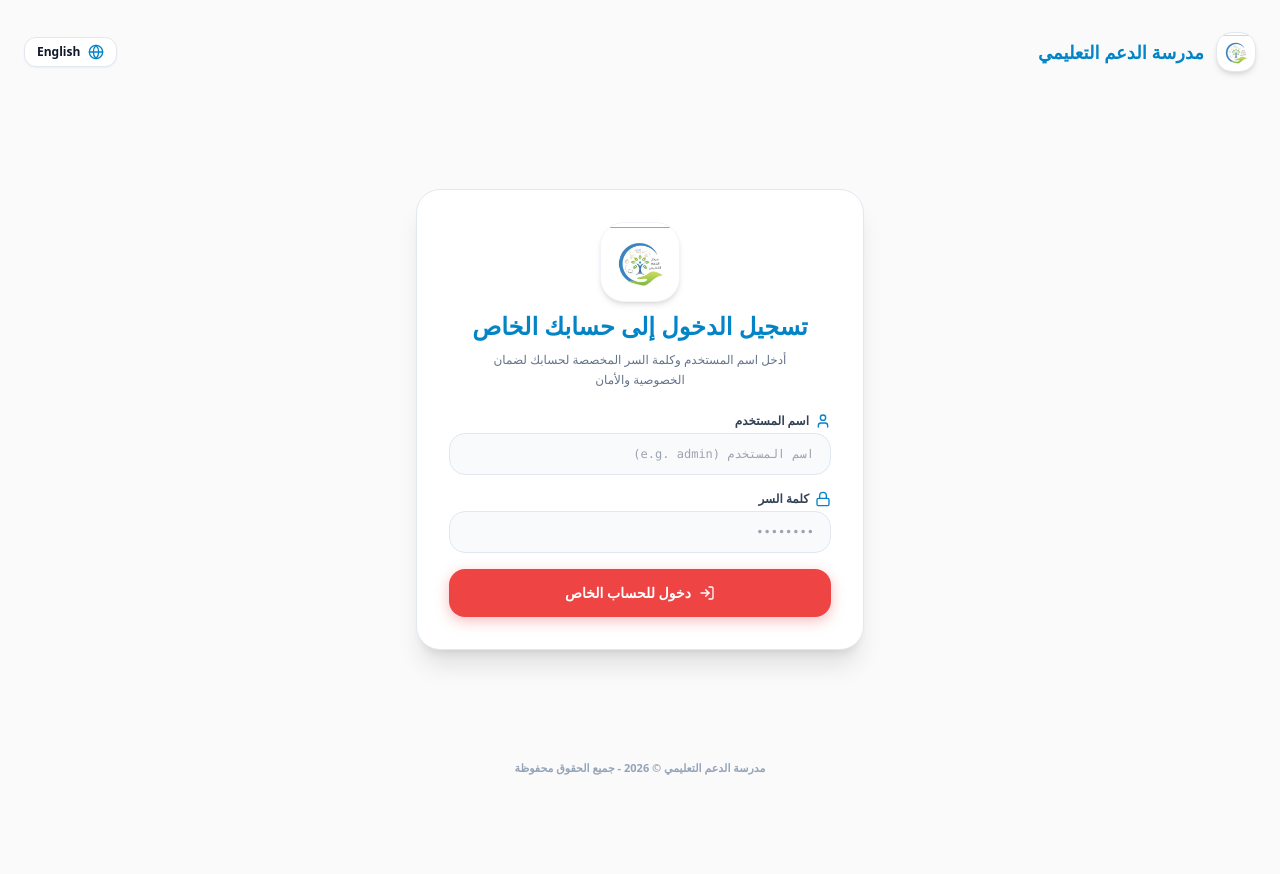
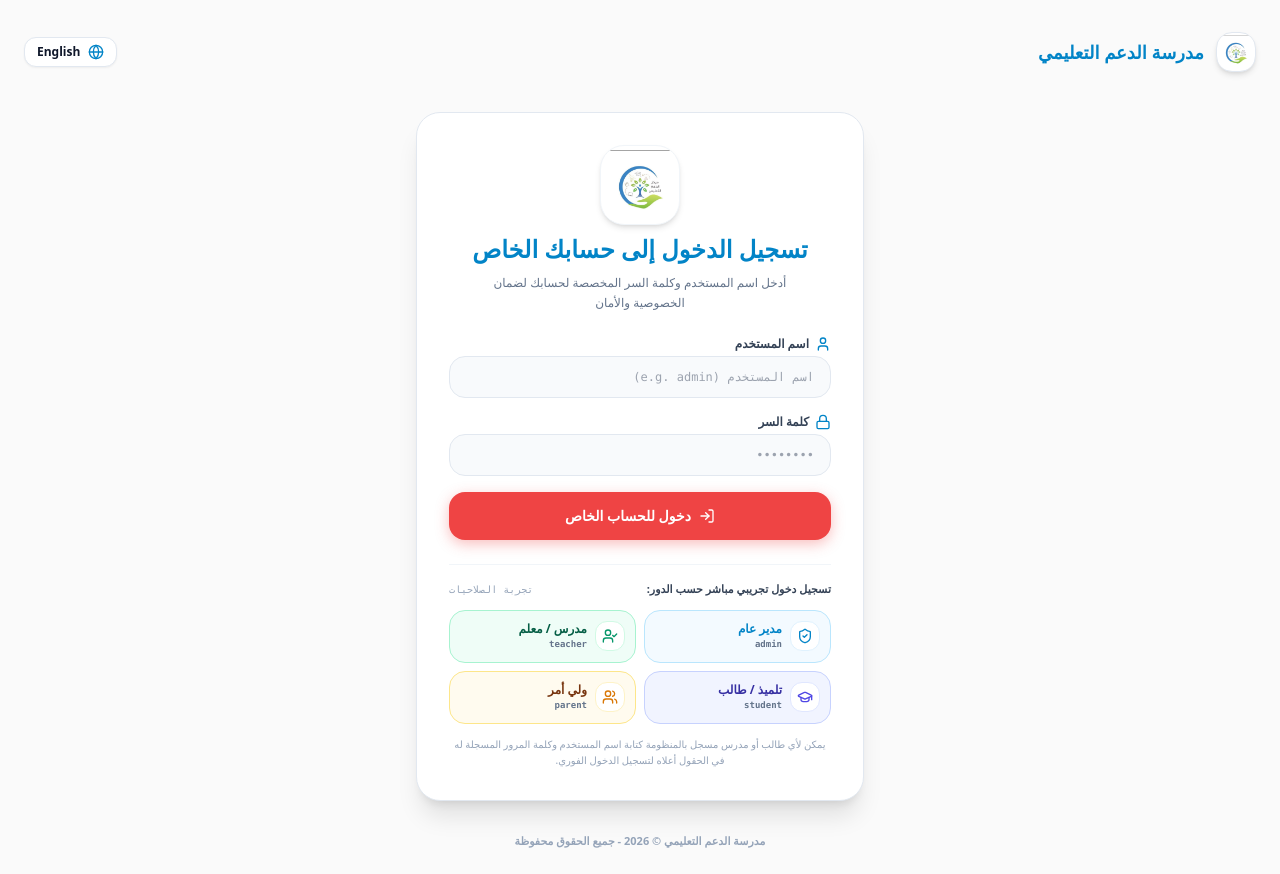
Before and after one commit to husseinmasarra/new-school, a React (Vite) app: page /#/dashboard in a window 1280 px wide. Before the commit the page ends 800 px from the top, so only its background shows below. Built offline with nearby package versions, Linux system fonts and the light colour scheme; no server answers; the database is empty; sample sign-in values are in the browser's storage.

Commit message:
feat: complete role-based permissions for admin, teacher, student and parent with quick login and live preview

```diff
--- a/src/components/Header.jsx
+++ b/src/components/Header.jsx
@@ -14,6 +14,8 @@ import {
   Bell,
   Smartphone,
   Search,
+  UserCheck,
+  Users,
   X
 } from'lucide-react';
 
@@ -26,6 +28,7 @@ export const Header = ({activeTab, setActiveTab, setIsSidebarOpen}) => {
     switchLang,
     currentUser,
     currentRole,
+    login,
     logout,
     updateUserAvatar,
     students,
@@ -474,6 +477,94 @@ export const Header = ({activeTab, setActiveTab, setIsSidebarOpen}) => {
               />
             </div>
 
+            {/* Role & Permissions Switcher (Instant preview for Admin) */}
+            <div className="space-y-2 pt-3 border-t border-slate-100">
+              <label className="text-xs font-bold text-slate-800 flex items-center justify-between">
+                <span>{lang === 'ar' ? 'تبديل الدور ومعاينة الصلاحيات فوراً:' : 'Switch Role & Test Permissions:'}</span>
+                <span className="text-[10px] text-emerald-600 font-mono bg-emerald-50 px-2 py-0.5 rounded-md font-bold">
+                  {currentUser?.roleTitle || currentUser?.role}
+                </span>
+              </label>
+
+              <div className="grid grid-cols-2 gap-2">
+                <button
+                  type="button"
+                  onClick={() => {
+                    login('admin', '123123123');
+                    setShowAvatarModal(false);
+                  }}
+                  className={`p-2.5 rounded-xl border text-xs font-bold transition-all cursor-pointer flex items-center gap-2 ${
+                    currentRole === 'admin'
+                      ? 'border-[#0284C7] bg-sky-50 text-[#0284C7] ring-2 ring-[#0284C7]'
+                      : 'border-slate-200 hover:bg-slate-50 text-slate-700'
+                  }`}
+                >
+                  <ShieldCheck className="w-4 h-4 text-[#0284C7] shrink-0" />
+                  <div className="text-right">
+                    <div className="leading-tight">مدير عام</div>
+                    <div className="text-[9px] text-slate-400 font-normal">صلاحيات كاملة</div>
+                  </div>
+                </button>
+
+                <button
+                  type="button"
+                  onClick={() => {
+                    login('teacher', '123456');
+                    setShowAvatarModal(false);
+                  }}
+                  className={`p-2.5 rounded-xl border text-xs font-bold transition-all cursor-pointer flex items-center gap-2 ${
+                    currentRole === 'teacher'
+                      ? 'border-emerald-600 bg-emerald-50 text-emerald-800 ring-2 ring-emerald-500'
+                      : 'border-slate-200 hover:bg-slate-50 text-slate-700'
+                  }`}
+                >
+                  <UserCheck className="w-4 h-4 text-emerald-600 shrink-0" />
+                  <div className="text-right">
+                    <div className="leading-tight">معلم المادة</div>
+                    <div className="text-[9px] text-slate-400 font-normal">الصفوف والدروس</div>
+                  </div>
+                </button>
+
+                <button
+                  type="button"
+                  onClick={() => {
+                    login('student', '123456');
+                    setShowAvatarModal(false);
+                  }}
+                  className={`p-2.5 rounded-xl border text-xs font-bold transition-all cursor-pointer flex items-center gap-2 ${
+                    currentRole === 'student'
+                      ? 'border-indigo-600 bg-indigo-50 text-indigo-800 ring-2 ring-indigo-500'
+                      : 'border-slate-200 hover:bg-slate-50 text-slate-700'
+                  }`}
+                >
+                  <GraduationCap className="w-4 h-4 text-indigo-600 shrink-0" />
+                  <div className="text-right">
+                    <div className="leading-tight">طالب</div>
+                    <div className="text-[9px] text-slate-400 font-normal">النتائج والأجندة</div>
+                  </div>
+                </button>
+
+                <button
+                  type="button"
+                  onClick={() => {
+                    login('parent', '123456');
+                    setShowAvatarModal(false);
+                  }}
+                  className={`p-2.5 rounded-xl border text-xs font-bold transition-all cursor-pointer flex items-center gap-2 ${
+                    currentRole === 'parent'
+                      ? 'border-amber-600 bg-amber-50 text-amber-800 ring-2 ring-amber-500'
+                      : 'border-slate-200 hover:bg-slate-50 text-slate-700'
+                  }`}
+                >
+                  <Users className="w-4 h-4 text-amber-600 shrink-0" />
+                  <div className="text-right">
+                    <div className="leading-tight">ولي أمر</div>
+                    <div className="text-[9px] text-slate-400 font-normal">متابعة الأبناء</div>
+                  </div>
+                </button>
+              </div>
+            </div>
+
             <div className="flex justify-end gap-3 pt-3 border-t border-slate-100">
               <button onClick={() => setShowAvatarModal(false)} className="px-4 py-2 bg-slate-100 text-slate-700 rounded-xl text-xs font-bold cursor-pointer">{t('cancel')}</button>
               <button onClick={handleSaveAvatar} className="px-5 py-2 btn-mustard rounded-xl text-xs font-bold shadow cursor-pointer">{t('save')}</button>
--- a/src/views/LoginView.jsx
+++ b/src/views/LoginView.jsx
@@ -122,10 +122,78 @@ export const LoginView = () => {
 
           </form>
 
+          {/* Direct Role Login / Testing Panel */}
+          <div className="pt-4 border-t border-slate-100 space-y-3">
+            <div className="flex items-center justify-between">
+              <span className="text-[11px] font-extrabold text-slate-700">
+                {lang === 'ar' ? 'تسجيل دخول تجريبي مباشر حسب الدور:' : 'Direct Login by Role:'}
+              </span>
+              <span className="text-[10px] text-slate-400 font-mono">تجربة الصلاحيات</span>
+            </div>
 
+            <div className="grid grid-cols-2 gap-2">
+              <button
+                type="button"
+                onClick={() => handleQuickLogin('admin', '123123123')}
+                className="flex items-center gap-2 p-2.5 rounded-2xl border border-sky-200 bg-sky-50/80 hover:bg-sky-100 text-[#0284C7] text-xs font-bold transition-all cursor-pointer shadow-xs text-right rtl:text-right"
+              >
+                <div className="p-1.5 bg-white text-[#0284C7] rounded-xl border border-sky-100 shadow-xs">
+                  <ShieldCheck className="w-4 h-4" />
+                </div>
+                <div>
+                  <div className="leading-tight font-extrabold">مدير عام</div>
+                  <div className="text-[9px] text-slate-500 font-mono">admin</div>
+                </div>
+              </button>
 
+              <button
+                type="button"
+                onClick={() => handleQuickLogin('teacher', '123456')}
+                className="flex items-center gap-2 p-2.5 rounded-2xl border border-emerald-200 bg-emerald-50/80 hover:bg-emerald-100 text-emerald-800 text-xs font-bold transition-all cursor-pointer shadow-xs text-right rtl:text-right"
+              >
+                <div className="p-1.5 bg-white text-emerald-600 rounded-xl border border-emerald-100 shadow-xs">
+                  <UserCheck className="w-4 h-4" />
+                </div>
+                <div>
+                  <div className="leading-tight font-extrabold">مدرس / معلم</div>
+                  <div className="text-[9px] text-slate-500 font-mono">teacher</div>
+                </div>
+              </button>
+
+              <button
+                type="button"
+                onClick={() => handleQuickLogin('student', '123456')}
+                className="flex items-center gap-2 p-2.5 rounded-2xl border border-indigo-200 bg-indigo-50/80 hover:bg-indigo-100 text-indigo-800 text-xs font-bold transition-all cursor-pointer shadow-xs text-right rtl:text-right"
+              >
+                <div className="p-1.5 bg-white text-indigo-600 rounded-xl border border-indigo-100 shadow-xs">
+                  <GraduationCap className="w-4 h-4" />
+                </div>
+                <div>
+                  <div className="leading-tight font-extrabold">تلميذ / طالب</div>
+                  <div className="text-[9px] text-slate-500 font-mono">student</div>
+                </div>
+              </button>
+
+              <button
+                type="button"
+                onClick={() => handleQuickLogin('parent', '123456')}
+                className="flex items-center gap-2 p-2.5 rounded-2xl border border-amber-200 bg-amber-50/80 hover:bg-amber-100 text-amber-900 text-xs font-bold transition-all cursor-pointer shadow-xs text-right rtl:text-right"
+              >
+                <div className="p-1.5 bg-white text-amber-600 rounded-xl border border-amber-100 shadow-xs">
+                  <Users className="w-4 h-4" />
+                </div>
+                <div>
+                  <div className="leading-tight font-extrabold">ولي أمر</div>
+                  <div className="text-[9px] text-slate-500 font-mono">parent</div>
+                </div>
+              </button>
+            </div>
+
+            <p className="text-[10px] text-slate-400 text-center leading-relaxed">
+              يمكن لأي طالب أو مدرس مسجل بالمنظومة كتابة اسم المستخدم وكلمة المرور المسجلة له في الحقول أعلاه لتسجيل الدخول الفوري.
+            </p>
+          </div>
         </div>
-
       </div>
 
       {/* Footer */}
```
Also changed, not shown: src/context/AppContext.jsx (+40 -19 lines).
